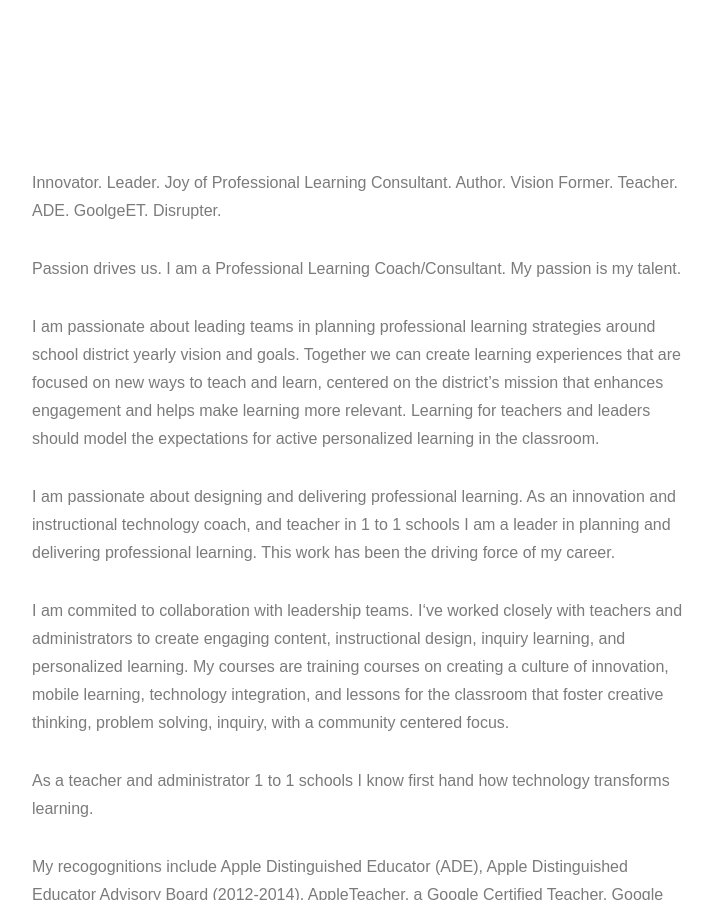
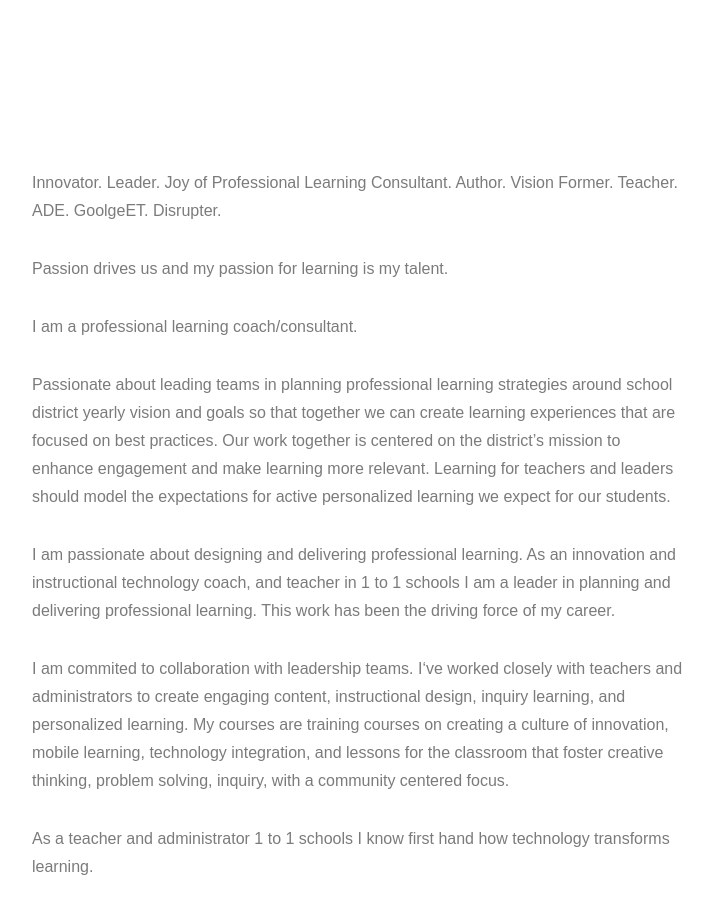
Before and after one commit to meesterkurt/joyofprofessionallearning, a Jekyll site: the page built from about/christineklynen.md, in a window 1280 px wide and 900 px high, scrolled down 682 px. Shown: the whole window, without its empty margins (38-751 px from the left). Built offline with Jekyll 4.4.1, drawn with Linux system fonts in a browser that asks for light colours; nearby versions of some CDN libraries.

Commit message:
Update christineklynen.md

```diff
--- a/about/christineklynen.md
+++ b/about/christineklynen.md
@@ -10,9 +10,11 @@ img: about-christineklynen
 ---
 Innovator. Leader. Joy of Professional Learning Consultant. Author. Vision Former. Teacher. ADE. GoolgeET. Disrupter.
 
-Passion drives us. I am a Professional Learning Coach/Consultant. My passion is my talent.
+Passion drives us and my passion for learning is my talent.
 
-I am passionate about leading teams in planning professional learning strategies around school district yearly vision and goals. Together we can create learning experiences that are focused on new ways to teach and learn, centered on the district's mission that enhances engagement and helps make learning more relevant. Learning for teachers and leaders should model the expectations for active personalized learning in the classroom.
+I am a professional learning coach/consultant.
+
+Passionate about leading teams in planning professional learning strategies around school district yearly vision and goals so that together we can create learning experiences that are focused on best practices. Our work together is centered on the district's mission to enhance engagement and  make learning more relevant. Learning for teachers and leaders should model the expectations for active personalized learning we expect for our students.
 
 I am passionate about designing and delivering professional learning. As an innovation and instructional technology coach, and teacher in 1 to 1 schools I am a leader in planning and delivering professional learning. This work has been the driving force of my career.
 
```
